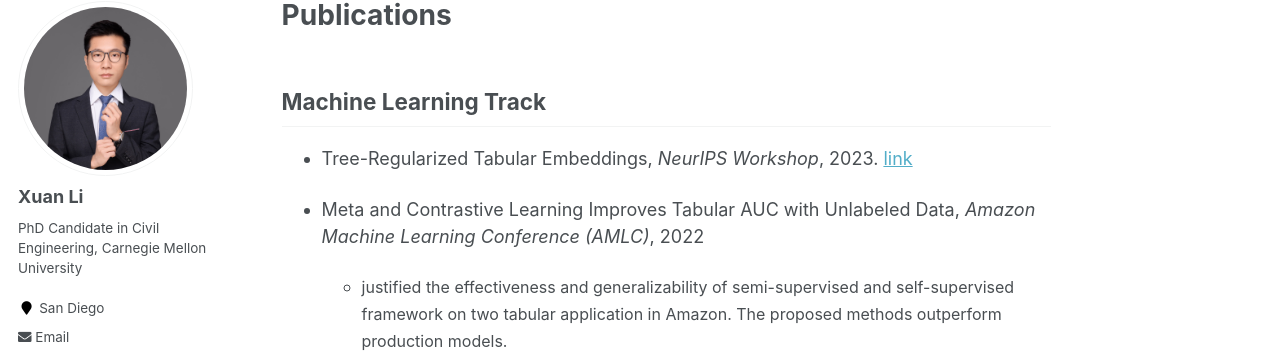
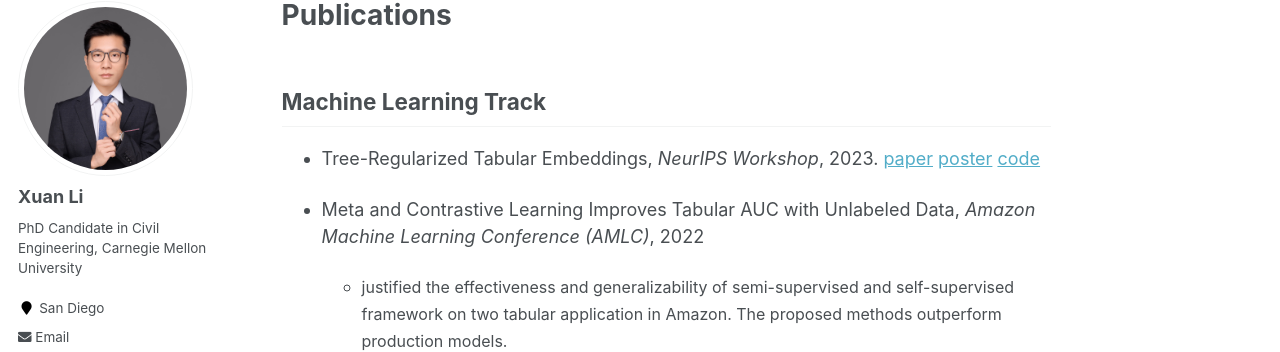
Before and after one commit to milanlx/milanlx.github.io, a Jekyll site: the page built from _pages/publication-test.md, in a window 1280 px wide and 1164 px high. Shown: the part 117-469 px from the top of the window. Built offline with Jekyll 4.4.1, drawn with Linux system fonts in a browser that asks for light colours.

Commit message:
Update publication-test.md

```diff
--- a/_pages/publication-test.md
+++ b/_pages/publication-test.md
@@ -6,7 +6,7 @@ author_profile: true
 
 Machine Learning Track
 --------------
-* Tree-Regularized Tabular Embeddings, *NeurIPS Workshop*, 2023. [link](https://openreview.net/forum?id=dQLDxIPsU4)
+* Tree-Regularized Tabular Embeddings, *NeurIPS Workshop*, 2023. [paper](https://openreview.net/forum?id=dQLDxIPsU4) [poster](https://milanlx.github.io/files/tree-regularized-embedding-poster.pdf) [code](https://github.com/milanlx/tree-regularized-embedding)
 
 * Meta and Contrastive Learning Improves Tabular AUC with Unlabeled Data, *Amazon Machine Learning Conference (AMLC)*, 2022
   * <font size=3> justified the effectiveness and generalizability of semi-supervised and self-supervised framework on two tabular application in Amazon. The proposed methods outperform production models. </font>
```
